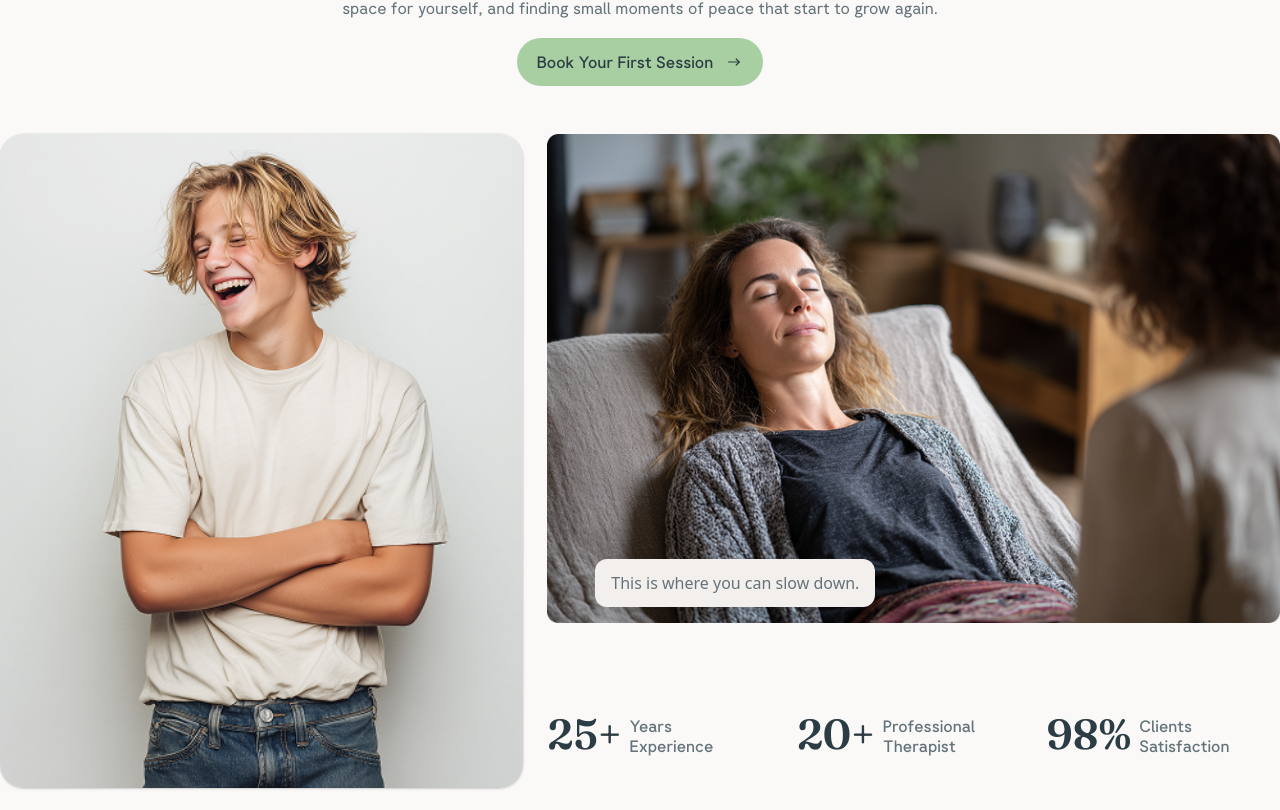
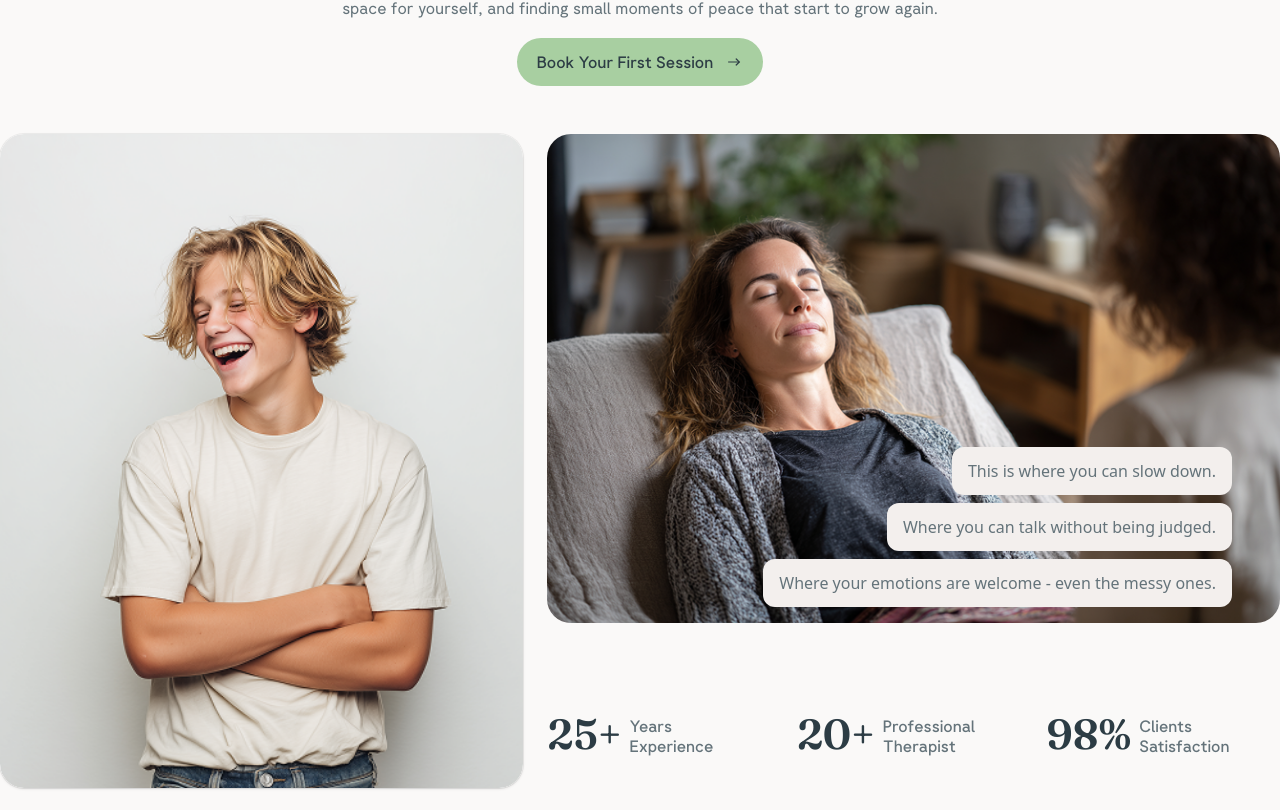
Before and after one commit to prathyusha-9896/sukoon-studio, a React (Vite) app: page / in a window 1280 px wide. Shown: the part 1210-2020 px from the top of the page. Built offline with nearby package versions, Linux system fonts and the light colour scheme.

Commit message:
Chnanges in RealStories & safespace section

```diff
--- a/src/components/safespace.tsx
+++ b/src/components/safespace.tsx
@@ -1,3 +1,4 @@
+import { useState, useEffect } from "react";
 
 type SafeSpaceProps = {
   overline?: string;
@@ -9,7 +10,7 @@ type SafeSpaceProps = {
   leftImgAlt?: string;
   rightImgSrc?: string;
   rightImgAlt?: string;
-  caption?: string;
+  caption?: string[];
   stats?: {
     value: string;
     label: string;
@@ -26,28 +27,75 @@ export default function SafeSpace({
   leftImgAlt = "Smiling person with folded arms",
   rightImgSrc = "/safespace.png",
   rightImgAlt = "Person relaxing during therapy",
-  caption = "This is where you can slow down.",
+  caption = [
+    "This is where you can slow down.",
+    "Where you can talk without being judged.",
+    "Where your emotions are welcome - even the messy ones.",
+  ],
   stats = [
     { value: "25+", label: "Years\nExperience" },
     { value: "20+", label: "Professional\nTherapist" },
     { value: "98%", label: "Clients\nSatisfaction" },
   ],
 }: SafeSpaceProps) {
+  const [visibleIndex, setVisibleIndex] = useState<number>(caption.length - 1);
+
+  useEffect(() => {
+    setVisibleIndex(caption.length - 1);
+    const stepInterval = 1000;
+    const pauseDuration = 2000;
+    let timeoutId: any;
+    const cycle = (currentState: 'visible' | 'hiding' | 'revealing', currentIdx: number) => {
+      switch (currentState) {
+        case 'visible':
+          timeoutId = setTimeout(() => {
+            setVisibleIndex(-1);
+            cycle('hiding', -1);
+          }, pauseDuration);
+          break;
+
+        case 'hiding':
+          timeoutId = setTimeout(() => {
+            setVisibleIndex(0);
+            cycle('revealing', 0);
+          }, pauseDuration);
+          break;
+
+        case 'revealing':
+          if (currentIdx < caption.length - 1) {
+            timeoutId = setTimeout(() => {
+              setVisibleIndex(currentIdx + 1);
+              cycle('revealing', currentIdx + 1);
+            }, stepInterval);
+          } else {
+            cycle('visible', currentIdx);
+          }
+          break;
+      }
+    };
+    if (caption.length > 1) {
+        cycle('visible', caption.length - 1);
+    }
+    return () => clearTimeout(timeoutId);
+
+  }, [caption.length]);
+  // --- END OF useEffect CHANGE ---
+
   return (
-    <section className="w-full justify-center items-center flex flex-col  ">
-        {/* Header copy */}
+    <section className="w-full justify-center items-center flex flex-col">
       <div className="mx-auto max-w-3xl md:text-center md:justify-center md:items-center flex flex-col text-left pt-12 md:pt-16 space-y-4 md:px-0 px-6">
-          <div style={{ fontFamily: "Giphurs" }} className="inline-flex md:items-center md:justify-center rounded-2xl bg-[#F3EFED] px-3 py-1 md:text-[14px] text-[12px] font-light  text-[#2C3C44] w-fit">
+        <div
+          style={{ fontFamily: "Giphurs" }}
+          className="inline-flex md:items-center md:justify-center rounded-2xl bg-[#F3EFED] px-3 py-1 md:text-[14px] text-[12px] font-light text-[#2C3C44] w-fit"
+        >
           {overline}
         </div>
 
         <h2
-              className=" md:text-[56px] text-[40px] font-semibold md:leading-[61.6px] leading-12 md:text-center text-left -tracking-[0.28px]"
+          className="md:text-[56px] text-[40px] font-semibold md:leading-[61.6px] leading-12 md:text-center text-left -tracking-[0.28px]"
           style={{
             color: "#2C3C44",
-                fontFamily:
-                  '"Fraunces ",serif',
-
+            fontFamily: '"Fraunces ",serif',
           }}
         >
           {title}
@@ -55,7 +103,7 @@ export default function SafeSpace({
 
         <p
           className="mx-auto my-4 max-w-3xl md:text-base text-[14px] leading-7 text-[#64737A]"
-            style={{ fontFamily: "Giphurs", }}
+          style={{ fontFamily: "Giphurs" }}
         >
           {blurb}
         </p>
@@ -72,34 +120,65 @@ export default function SafeSpace({
         >
           {ctaText}
           <span>
-              <svg xmlns="http://www.w3.org/2000/svg" width="18" height="18" viewBox="0 0 18 18" fill="none">
-                <path d="M3.75 8.385H3.135V9.615H3.75V9V8.385ZM3.75 9V9.615H14.25V9V8.385H3.75V9Z" fill="#2C3C44"/>
-                <path d="M10.8151 11.5651L10.3803 12L11.25 12.8697L11.6849 12.4349L11.25 12L10.8151 11.5651ZM11.25 12L11.6849 12.4349L14.6849 9.43487L14.25 9L13.8151 8.56513L10.8151 11.5651L11.25 12Z" fill="#2C3C44"/>
-                <path d="M11.25 6L14.25 9" stroke="#2C3C44" stroke-width="1.23" stroke-linecap="square" stroke-linejoin="round"/>
+            <svg
+              xmlns="http://www.w3.org/2000/svg"
+              width="18"
+              height="18"
+              viewBox="0 0 18 18"
+              fill="none"
+            >
+              <path
+                d="M3.75 8.385H3.135V9.615H3.75V9V8.385ZM3.75 9V9.615H14.25V9V8.385H3.75V9Z"
+                fill="#2C3C44"
+              />
+              <path
+                d="M10.8151 11.5651L10.3803 12L11.25 12.8697L11.6849 12.4349L11.25 12L10.8151 11.5651ZM11.25 12L11.6849 12.4349L14.6849 9.43487L14.25 9L13.8151 8.56513L10.8151 11.5651L11.25 12Z"
+                fill="#2C3C44"
+              />
+              <path
+                d="M11.25 6L14.25 9"
+                stroke="#2C3C44"
+                strokeWidth="1.23"
+                strokeLinecap="square"
+                strokeLinejoin="round"
+              />
             </svg>
           </span>
         </button>
       </div>
-
-        {/* Media row */}
       <div className="mt-10 grid grid-cols-1 gap-5 sm:gap-6 lg:mt-12 lg:grid-cols-[1fr_1.4fr]">
-          {/* Left image card */}
-          <figure className="relative overflow-hidden rounded-3xl bg-gray-50 shadow-sm ring-1 ring-black/5 md:mx-0 mx-6">
+      <figure className="relative flex justify-center items-center overflow-hidden rounded-3xl bg-white shadow-sm ring-1 ring-black/5 md:mx-0 mx-6">
   <img
     src={leftImgSrc}
     alt={leftImgAlt}
-              className="h-full w-full object-cover"
-              style={{ aspectRatio: "4 / 5" }}
+    className="
+      object-cover rounded-3xl
+      md:w-full w-[100%]
+      md:aspect-[4/5] aspect-[4/3]
+      md:h-auto h-[280px] sm:h-[320px]
+      transition-all duration-500 ease-in-out
+    "
+    style={{
+      objectPosition: "center top",
+    }}
+    onError={(e) =>
+      (e.currentTarget.src =
+        'https://placehold.co/600x400/F3EFED/2C3C44?text=Therapist')
+    }
   />
 </figure>
+
+
+
+
         <div className="mx-auto md:pl-0 pl-6 overflow-hidden mt-6 grid w-full grid-cols-3 items-start gap-32 text-left md:mt-20 md:hidden ">
           {stats.map((s, i) => (
             <div key={i} className="flex items-center space-x-2">
               <div
-                className="md:text-[42px] text-[32px] "
+                className="md:text-[42px] text-[32px]"
                 style={{
                   color: "#2C3C44",
-                  fontFamily:'"Fraunces", serif',
+                  fontFamily: '"Fraunces", serif',
                   fontWeight: 600,
                 }}
               >
@@ -114,32 +193,50 @@ export default function SafeSpace({
             </div>
           ))}
         </div>
-
-          {/* Right image card with caption pill */}
-          <div className=" rounded-3xl md:px-0 px-6 ">
+        <div className="rounded-3xl md:px-0 px-6">
           <div className="relative">
             <img
               src={rightImgSrc}
               alt={rightImgAlt}
-              className=""
+              className="rounded-3xl"
+              onError={(e) => (e.currentTarget.src = 'https://placehold.co/800x600/A8CFA1/2C3C44?text=Safe+Space')}
             />
-            <figcaption className="pointer-events-none absolute bottom-4 left-12">
-              <span className="pointer-events-auto inline-block rounded-[12px] md:bg-[#F3EFED] px-4 py-3 md:text-[16px] text-[14px] md:text-[#64737A] text-[#FAF9F8]">
-                {caption}
+
+            {/* --- CHANGE HERE: Removed flex-col-reverse and space-y-reverse --- */}
+            <figcaption className="pointer-events-none absolute bottom-4 right-4 md:right-12 overflow-hidden flex flex-col items-end space-y-2">
+              {caption.map((text, index) => (
+                <span
+                  key={index}
+                  className={`
+                    pointer-events-auto inline-block rounded-[12px]
+                    md:bg-[#F3EFED] px-4 py-3 md:text-[16px] text-[14px]
+                    md:text-[#64737A] text-[#FAF9F8]
+                    transition-all duration-700 ease-out
+                    ${
+                      index <= visibleIndex
+                        ? "opacity-100 translate-x-0 translate-y-0"
+                        : "opacity-0 translate-x-6 translate-y-6"
+                    }
+                  `}
+                  style={{
+                  }}
+                >
+                  {text}
                 </span>
+              ))}
             </figcaption>
+            {/* --- END OF CHANGES --- */}
+
           </div>
-
-        {/* Stats */}
           <div className="md:block hidden">
             <div className="mx-auto mt-6 grid max-w-3xl grid-cols-3 items-start gap-4 text-left md:mt-20 ">
               {stats.map((s, i) => (
                 <div key={i} className="flex items-center space-x-2">
                   <div
-                className="md:text-[42px] text-[32px] "
+                    className="md:text-[42px] text-[32px]"
                     style={{
                       color: "#2C3C44",
-                  fontFamily:'"Fraunces", serif',
+                      fontFamily: '"Fraunces", serif',
                       fontWeight: 600,
                     }}
                   >
```
Also changed, not shown: src/components/RealStories.tsx (+24 -11 lines). Lines whose indentation alone changed are shown as unchanged.
